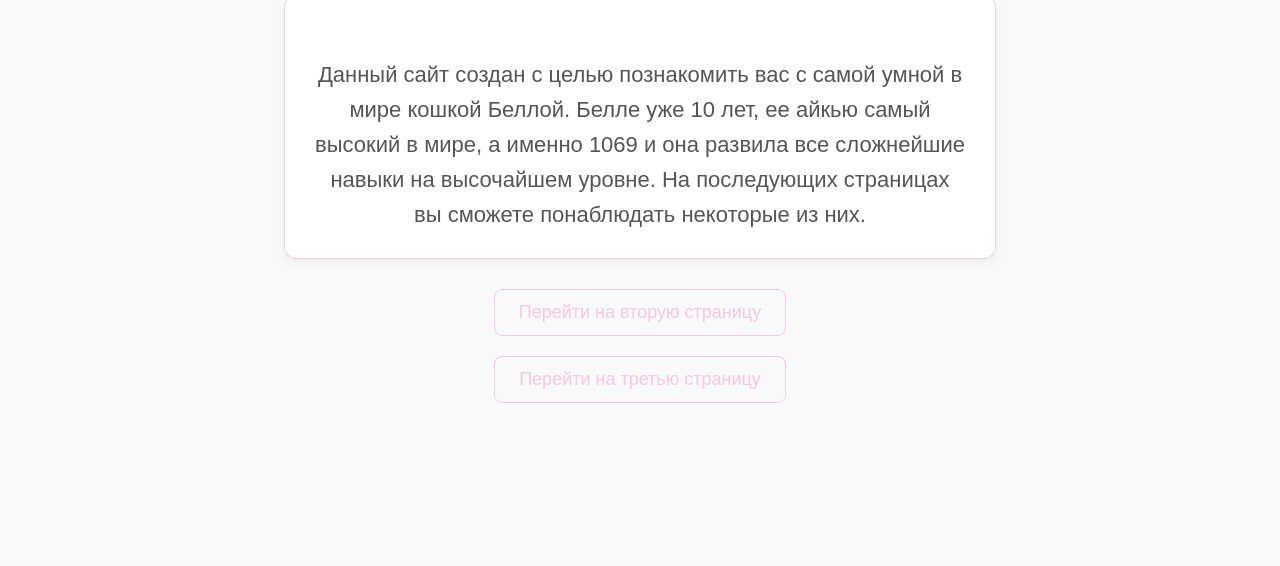
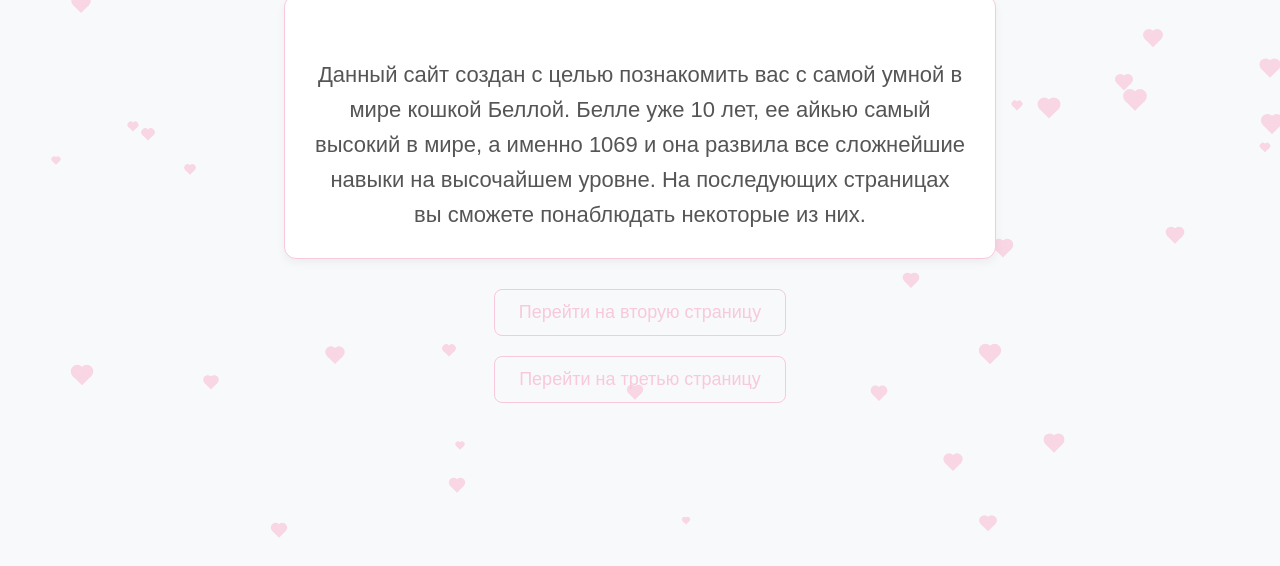
Before and after one commit to arishok228/samikrutoisaitvmire, a plain HTML site: page index.html in a window 1280 px wide. Shown: the part 234-800 px from the top of the page. Drawn offline with Linux system fonts and the light colour scheme.

Commit message:
Update index.html

```diff
--- a/index.html
+++ b/index.html
@@ -17,6 +17,55 @@
             font-family: Arial, sans-serif;
             margin: 0;
             background-color: #f8f9fa;
+            overflow: hidden;
+            position: relative;
+        }
+
+        /* Контейнер для сердечек */
+        .hearts-container {
+            position: absolute;
+            top: 0;
+            left: 0;
+            width: 100%;
+            height: 100%;
+            pointer-events: none;
+            z-index: 0;
+        }
+
+        .heart {
+            position: absolute;
+            width: 12px;
+            height: 12px;
+            background: #f8c8dc;
+            transform: rotate(45deg);
+            opacity: 0.7;
+        }
+
+        .heart::before,
+        .heart::after {
+            content: '';
+            position: absolute;
+            width: 12px;
+            height: 12px;
+            background: #f8c8dc;
+            border-radius: 50%;
+        }
+
+        .heart::before {
+            top: -6px;
+            left: 0;
+        }
+
+        .heart::after {
+            left: -6px;
+            top: 0;
+        }
+
+        h1,
+        .description,
+        .button {
+            position: relative;
+            z-index: 1;
         }
 
         h1 {
@@ -110,6 +159,10 @@
 </head>
 
 <body>
+
+    <!-- Контейнер для сердечек -->
+    <div class="hearts-container" id="hearts"></div>
+
     <h1>ВСЕМ МЯУ!!</h1>
 
     <div class="description">
@@ -120,6 +173,20 @@
     <a href="page3.html" class="button" onclick="circleRedirect(event, 'page3.html')">Перейти на третью страницу</a>
 
     <script>
+        // Сердечки на фоне
+        const container = document.getElementById('hearts');
+        const numHearts = 60;
+
+        for (let i = 0; i < numHearts; i++) {
+            const heart = document.createElement('div');
+            heart.classList.add('heart');
+            heart.style.top = Math.random() * 100 + '%';
+            heart.style.left = Math.random() * 100 + '%';
+            heart.style.transform += ' scale(' + (0.4 + Math.random() * 0.8) + ') rotate(45deg)';
+            container.appendChild(heart);
+        }
+
+        // Кнопка с ушками
         function circleRedirect(event, url) {
             event.preventDefault();
             const button = event.currentTarget;
```
